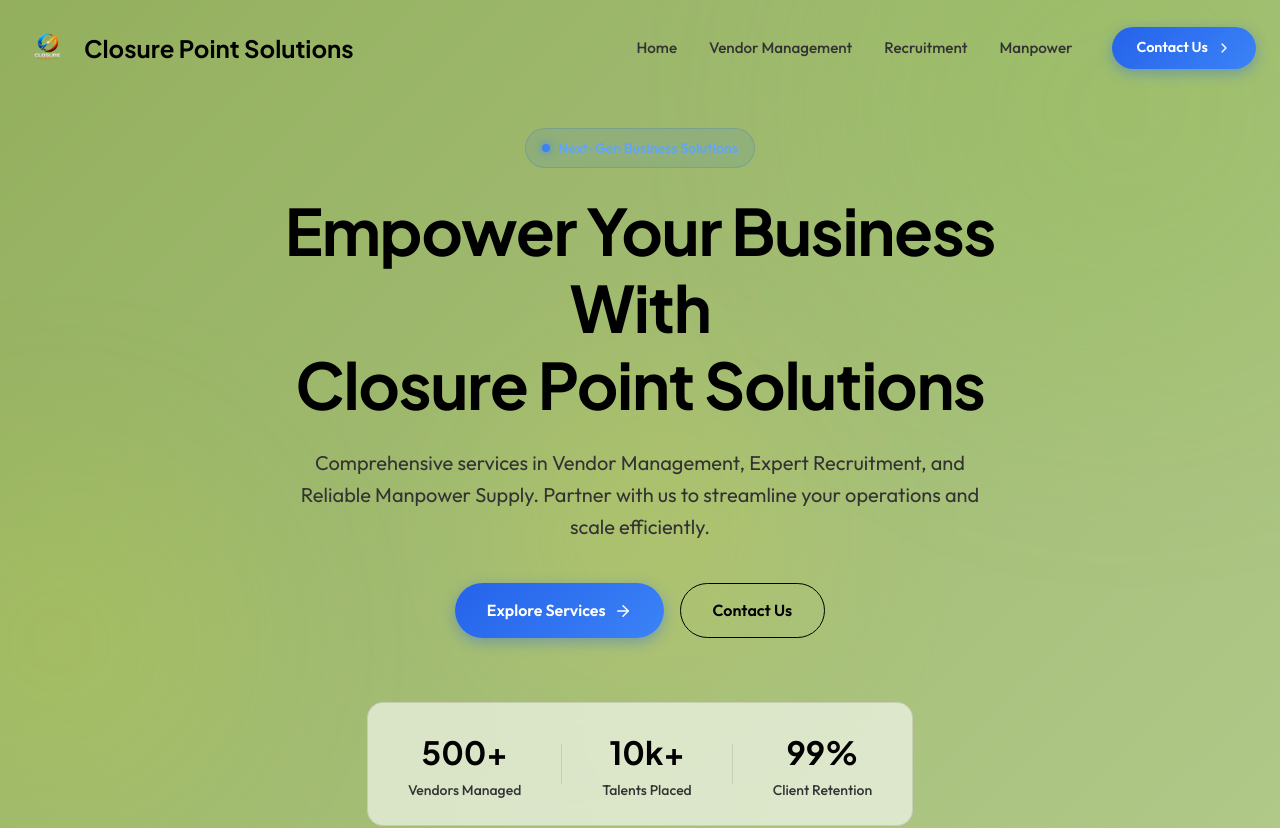
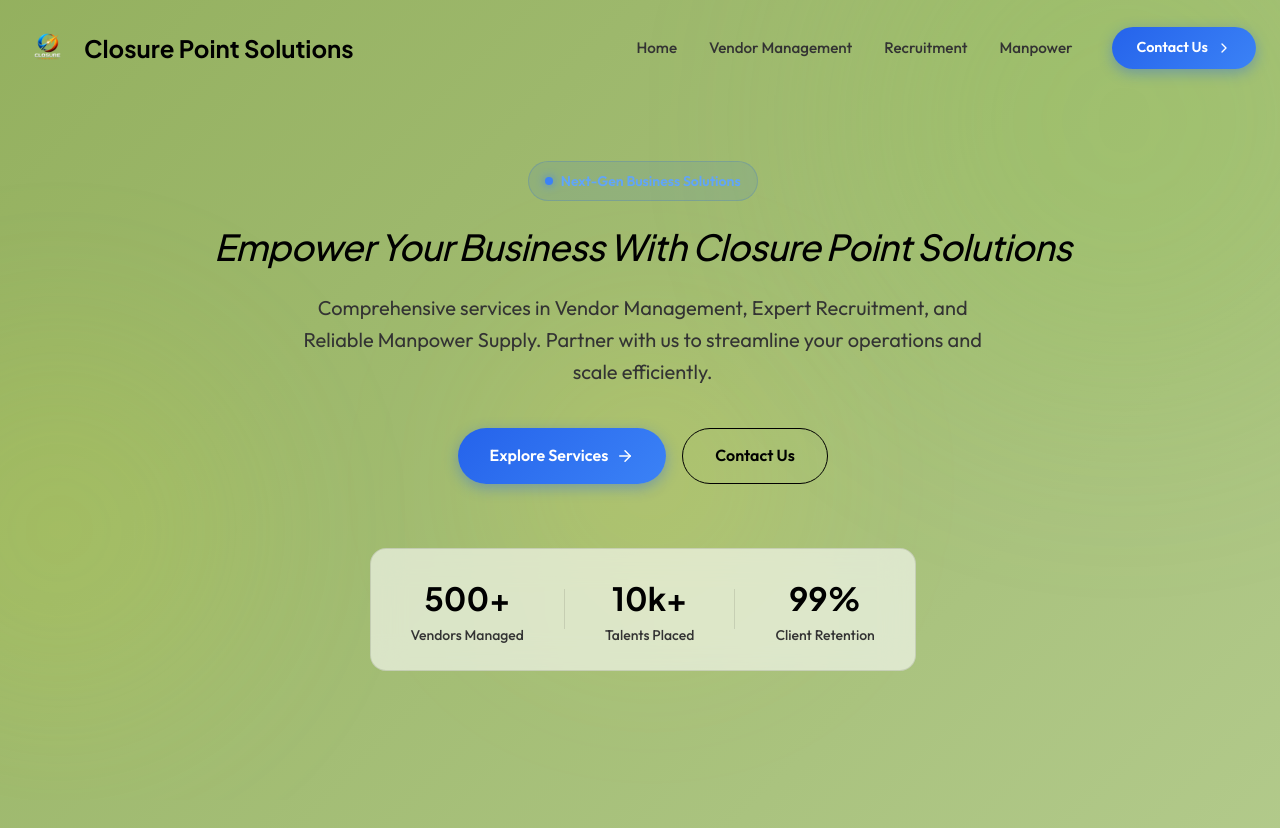
Before and after one commit to ajf013/closure-point-solutions, a React (Vite) app: page / in a window 1280 px wide. Shown: the top 828 px of the page. Built offline with nearby package versions, Linux system fonts and the light colour scheme.

Commit message:
Format Hero Title to single line italic light-bold

```diff
--- a/src/components/Hero.css
+++ b/src/components/Hero.css
@@ -104,10 +104,12 @@
 }
 
 .hero-title {
-    font-size: clamp(2.5rem, 5vw, 4.5rem);
-    font-weight: 800;
+    font-size: clamp(0.75rem, 2.8vw, 4rem);
+    font-weight: 500;
+    font-style: italic;
     letter-spacing: -0.02em;
     margin-bottom: 1.5rem;
+    white-space: nowrap;
 }
 
 .hero-desc {
--- a/src/components/Hero.jsx
+++ b/src/components/Hero.jsx
@@ -16,10 +16,9 @@
                     <div className="badge animate-fade-in" data-aos="fade-down" data-aos-delay="100">
                         <span className="badge-dot"></span> Next-Gen Business Solutions
                     </div>
-                    <h1 className="hero-title animate-fade-in delay-100" data-aos="fade-up" data-aos-delay="200">
-                        Empower Your Business With <br />
-                        <span style={{ color: 'black', fontWeight: 'bold' }}>Closure Point Solutions</span>
-                    </h1>
+                    <h3 className="hero-title animate-fade-in delay-100" data-aos="fade-up" data-aos-delay="200">
+                        Empower Your Business With <span style={{ color: 'black' }}>Closure Point Solutions</span>
+                    </h3>
                     <p className="hero-desc animate-fade-in delay-200" data-aos="fade-up" data-aos-delay="300">
                         Comprehensive services in Vendor Management, Expert Recruitment, and Reliable Manpower Supply. Partner with us to streamline your operations and scale efficiently.
                     </p>
```
